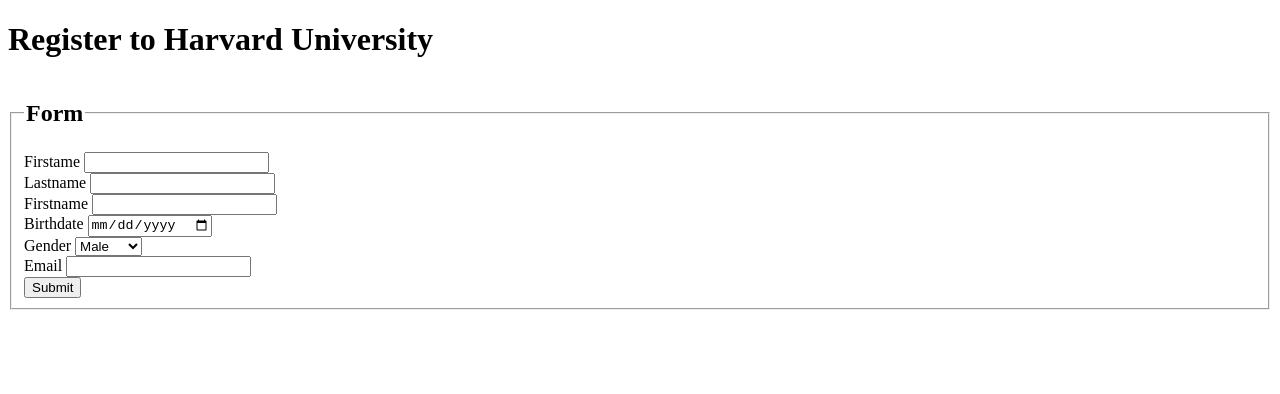
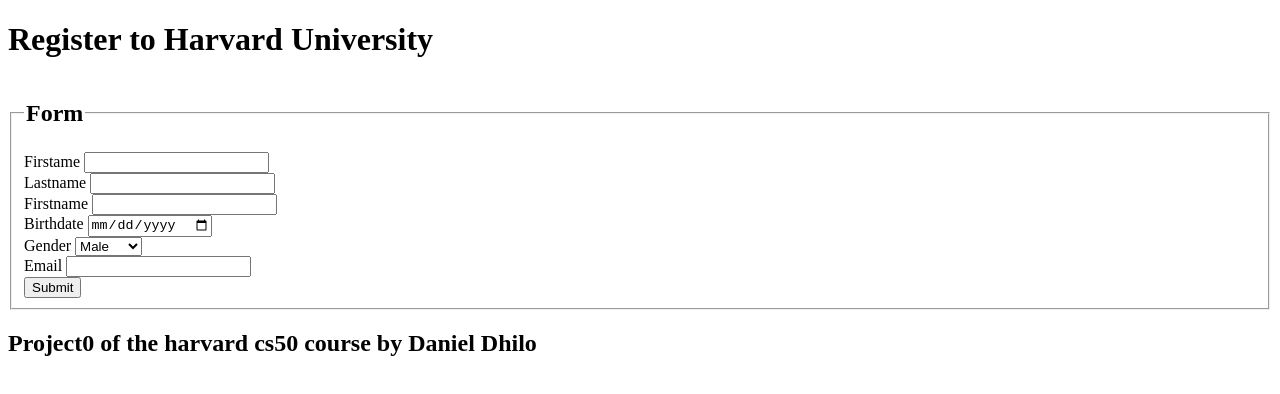
Before and after one commit to DanielDoualy/cs50, a plain HTML site: page CS50/index.html in a window 1280 px wide. Drawn offline with Linux system fonts and the light colour scheme.

Commit message:
Thu, Jul 10, 2025, 8:58 PM +00:00

```diff
--- a/CS50/index.html
+++ b/CS50/index.html
@@ -52,6 +52,10 @@
                 </div>
             </fieldset>
         </form>
+
+        <footer>
+            <h2>Project0 of the harvard cs50 course by Daniel Dhilo</h2>
+        </footer>
     </main>
 </body>
 </html>
```
